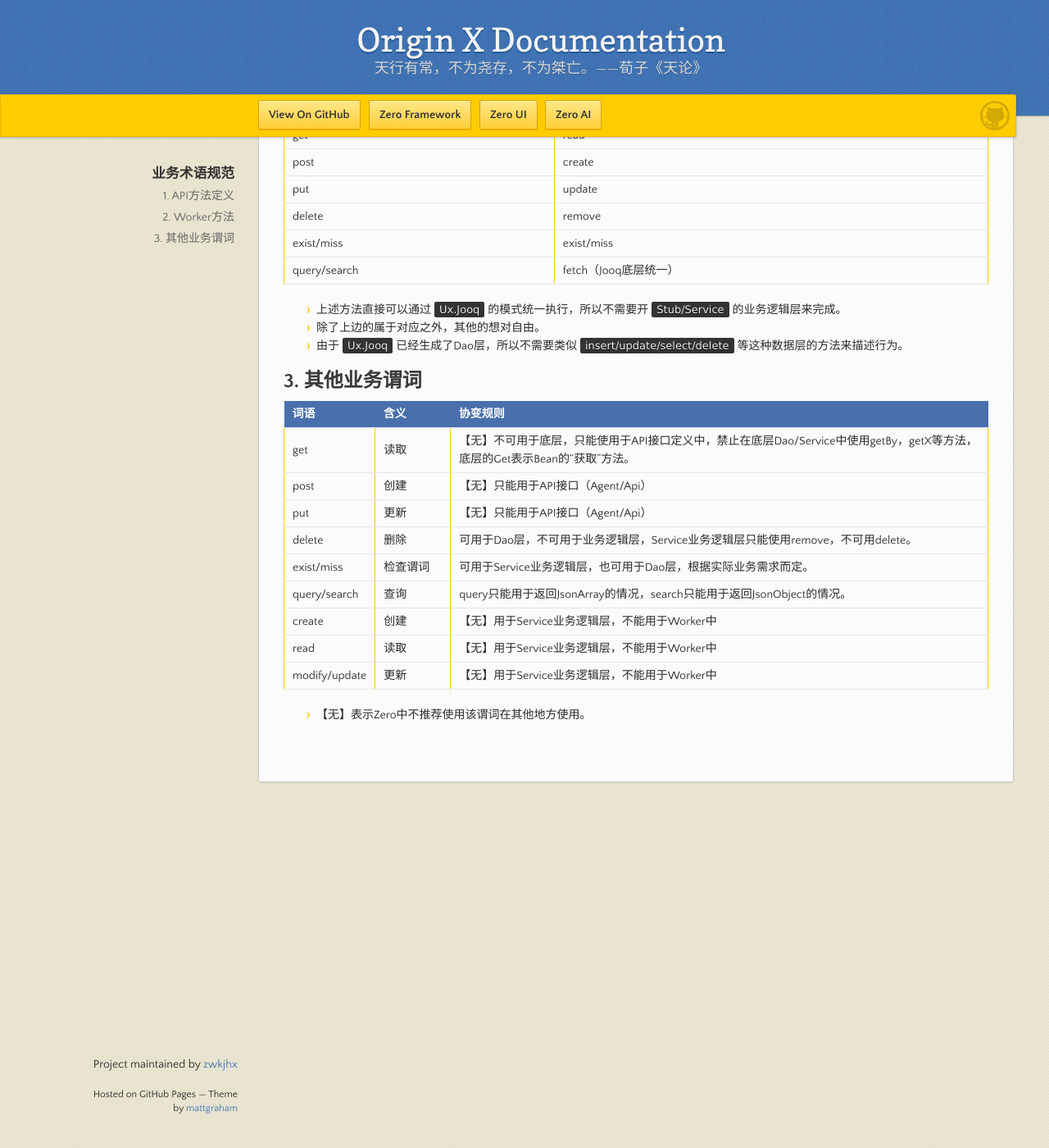
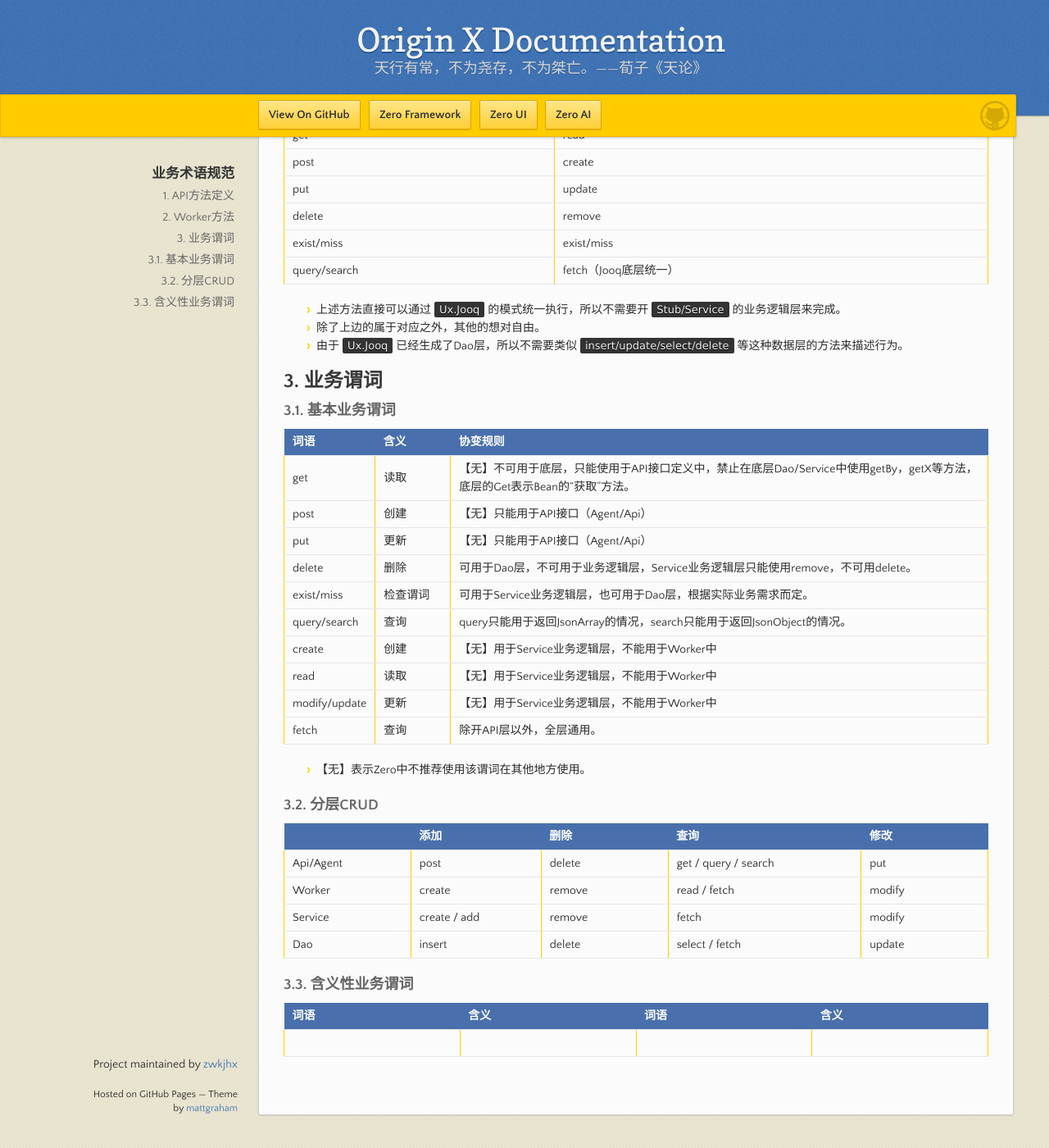
Before and after one commit to zwkjhx/ox-doc, a Jekyll site: the page built from specification/1-zerogui-fan/spc-003-ye-wu-zhu-yu-gui-fan.md, in a window 1280 px wide and 1400 px high, scrolled down 803 px. Shown: the whole window at 82% size. Built offline with Jekyll 4.4.1, drawn with Linux system fonts in a browser that asks for light colours; our own code applies the rules of GitHub Pages for plain Markdown files.

Commit message:
Updates specification/1-zerogui-fan/spc-003-ye-wu-zhu-yu-gui-fan.md
Auto commit by GitBook Editor

```diff
--- a/specification/1-zerogui-fan/spc-003-ye-wu-zhu-yu-gui-fan.md
+++ b/specification/1-zerogui-fan/spc-003-ye-wu-zhu-yu-gui-fan.md
@@ -39,7 +39,9 @@
 * 除了上边的属于对应之外，其他的想对自由。
 * 由于`Ux.Jooq`已经生成了Dao层，所以不需要类似`insert/update/select/delete`等这种数据层的方法来描述行为。
 
-## 3. 其他业务谓词
+## 3. 业务谓词
+
+### 3.1. 基本业务谓词
 
 | 词语 | 含义 | 协变规则 |
 | :--- | :--- | :--- |
@@ -52,5 +54,21 @@
 | create | 创建 | 【无】用于Service业务逻辑层，不能用于Worker中 |
 | read | 读取 | 【无】用于Service业务逻辑层，不能用于Worker中 |
 | modify/update | 更新 | 【无】用于Service业务逻辑层，不能用于Worker中 |
+| fetch | 查询 | 除开API层以外，全层通用。 |
 
 * 【无】表示Zero中不推荐使用该谓词在其他地方使用。
+
+### 3.2. 分层CRUD
+
+|  | 添加 | 删除 | 查询 | 修改 |
+| :--- | :--- | :--- | :--- | :--- |
+| Api/Agent | post | delete | get / query / search | put |
+| Worker | create | remove | read / fetch | modify |
+| Service | create / add | remove | fetch | modify |
+| Dao | insert | delete | select / fetch | update |
+
+### 3.3. 含义性业务谓词
+
+| 词语 | 含义 | 词语 | 含义 |
+| :--- | :--- | :--- | :--- |
+|  |  |  |  |
```
